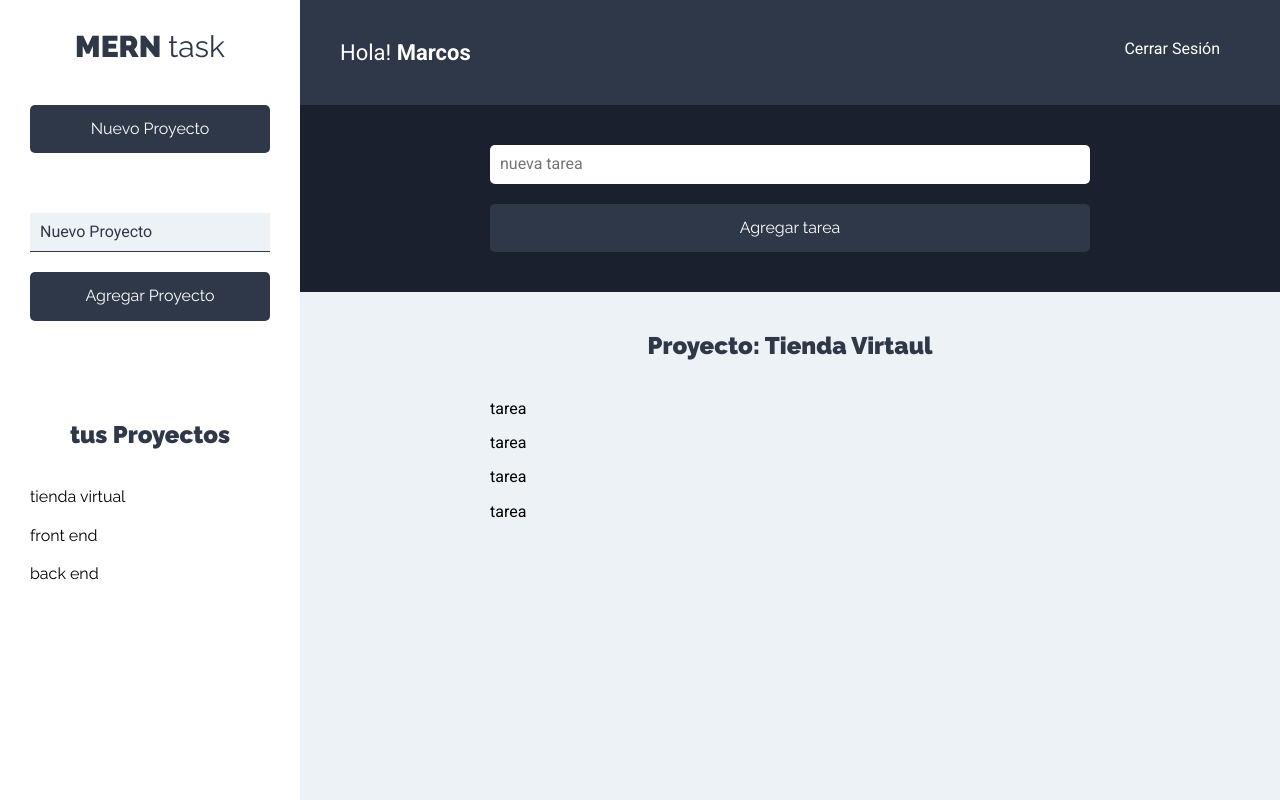
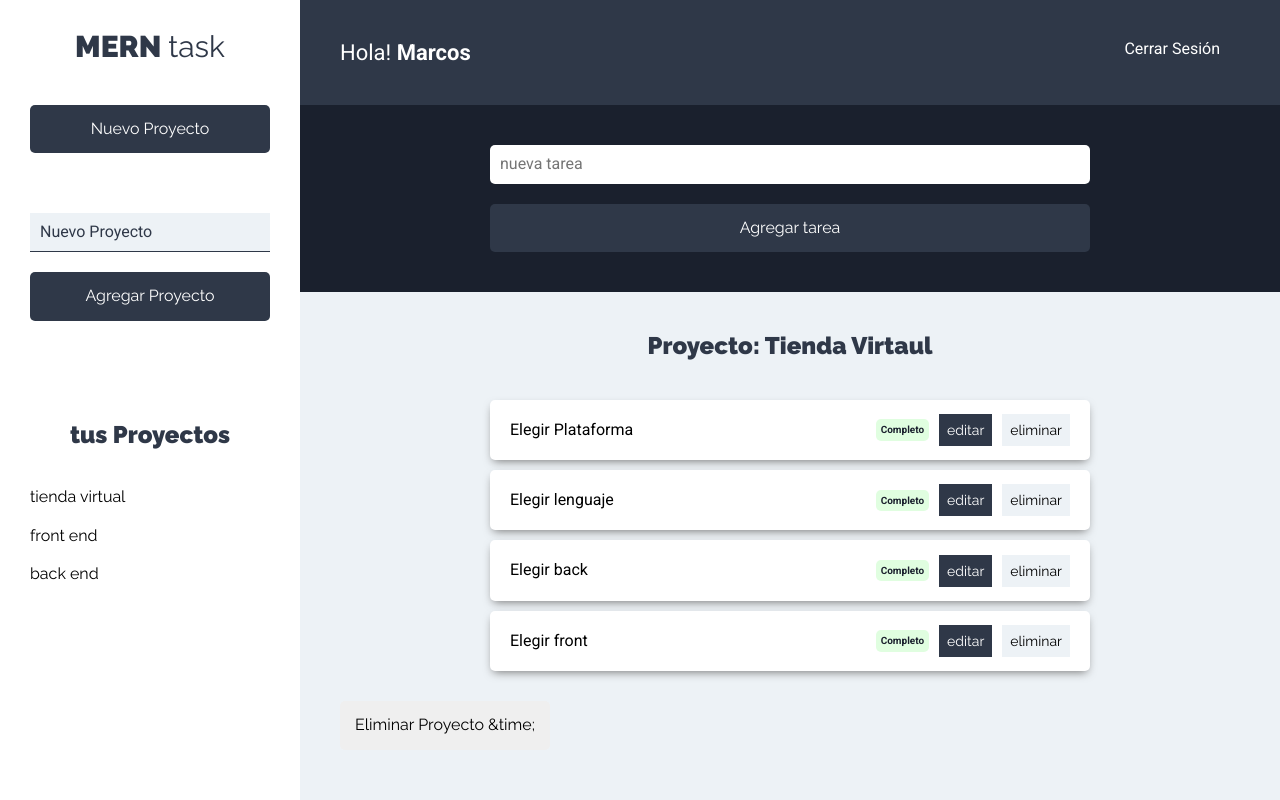
Before and after one commit to Marcos0204/task, a React (Create React App) app in the folder front/: page /proyectos in a window 1280 px wide. Built offline with nearby package versions, Linux system fonts and the light colour scheme.

Commit message:
update-component-tasks

```diff
--- a/front/src/components/tasks/ListTask.jsx
+++ b/front/src/components/tasks/ListTask.jsx
@@ -17,10 +17,16 @@
                 <li className="tarea">No hay tareas</li>
             ) : (
                 tasks.map((task, index) => (
-                    <Task/>
+                    <Task {...task} key={index}/>
                 ))
             )}
         </ul>
+        <button
+            type='button'
+            className='btn btn-eliminar'
+        >
+            Eliminar Proyecto &time;
+        </button>
     </>
   )
 }
--- a/front/src/components/tasks/Task.jsx
+++ b/front/src/components/tasks/Task.jsx
@@ -1,10 +1,41 @@
 import React from 'react'
 
-const Task = () => {
+const Task = ({...task}) => {
   return (
-    <div>
-      <p>tarea</p>
-    </div>
+    <li className="tarea sombra">
+        <p>{task.name}</p>
+        <div className="estado">
+            {task.state ? (
+                <button
+                    type='button'
+                    className='completo'
+                    >
+                    Completo
+                </button>
+            ) : (
+                <button
+                    type='button'
+                    className='incompleto'
+                    >
+                    Incompleto
+                </button>
+            )}
+        </div>
+        <div className="acciones">
+            <button
+                type='button'
+                className='btn btn-primario'
+            >
+                editar
+            </button>
+            <button
+                type='button'
+                className='btn btn-secundario'
+            >
+                eliminar
+            </button>
+        </div>
+    </li>
   )
 }
 
```
